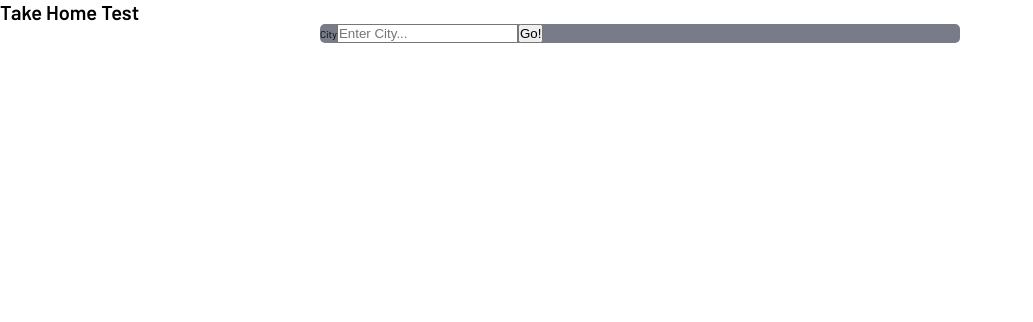
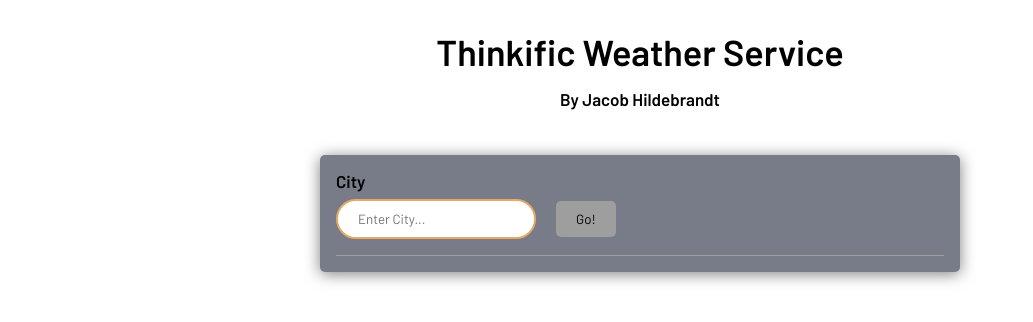
Before and after one commit to JakeHildy/weather-service-client, a React (Create React App) app: page / in a window 1280 px wide. Shown: the top 322 px of the page, without its empty margins (0-1033 px from the left). Built offline with nearby package versions, Linux system fonts and the light colour scheme.

Commit message:
Styled Form portion of UI

```diff
--- a/src/App.js
+++ b/src/App.js
@@ -3,8 +3,9 @@ import "./App.scss";
 
 function App() {
   return (
-    <div className="App">
-      <h1>Take Home Test</h1>
+    <div className="app">
+      <h1 className="app__title">Thinkific Weather Service</h1>
+      <h2 className="app__author">By Jacob Hildebrandt</h2>
       <WeatherService />
     </div>
   );
--- a/src/App.scss
+++ b/src/App.scss
@@ -14,3 +14,21 @@ html {
   font-family: "Barlow", sans-serif;
   color: #000;
 }
+
+.app {
+  display: flex;
+  flex-direction: column;
+  justify-content: center;
+  align-items: center;
+  padding: 3rem;
+
+  &__title {
+    margin-bottom: 1.6rem;
+    font-size: 3.6rem;
+  }
+
+  &__author {
+    font-size: 1.7rem;
+    margin-bottom: 4.6rem;
+  }
+}
--- a/src/components/WeatherService/WeatherService.jsx
+++ b/src/components/WeatherService/WeatherService.jsx
@@ -59,6 +59,7 @@ export class WeatherService extends Component {
           <label className="weather-service__form--label" htmlFor="input-city">
             City
           </label>
+          <div className="weather-service__form--cta">
             <input
               className="weather-service__form--input"
               type="text"
@@ -68,6 +69,7 @@ export class WeatherService extends Component {
               onChange={this.handleChange}
             />
             <button className="weather-service__form--button">Go!</button>
+          </div>
         </form>
         {this.state.weatherLoaded && (
           <div className="weather-service__info">
--- a/src/components/WeatherService/WeatherService.scss
+++ b/src/components/WeatherService/WeatherService.scss
@@ -1,21 +1,55 @@
 ///////////////////////////////
 // COLOURS
 $color-background: #777c88;
+$color-border: #e6aa67;
+$color-button: #9e9e9e;
+$color-separator: #9e9e9e;
+
+///////////////////////////////
+// SHADOWS
+$shadow: 0rem 0.2rem 1.5rem rgba(0, 0, 0, 0.5);
 
 .weather-service {
   margin: 0 auto;
   width: 50vw;
   background-color: $color-background;
   border-radius: 5px;
+  padding: 1.6rem;
+  box-shadow: $shadow;
 
   &__form {
+    display: flex;
+    flex-direction: column;
+    border-bottom: 1px solid $color-separator;
+    padding-bottom: 1.6rem;
+
     &--label {
+      font-size: 1.7rem;
+      font-weight: 600;
+      margin-bottom: 0.8rem;
     }
 
     &--input {
+      padding: 1rem 2rem;
+      border-radius: 20px;
+      border: 2px solid $color-border;
+      font-family: inherit;
+      outline: none;
+      margin-right: 2rem;
     }
 
     &--button {
+      padding: 1rem 2rem;
+      border-radius: 5px;
+      border: none;
+      background-color: $color-button;
+      cursor: pointer;
+      font-family: inherit;
+      transition: all 0.2s;
+
+      &:hover {
+        background-color: darken($color-button, 5);
+      }
     }
   }
 
```
Lines whose indentation alone changed are shown as unchanged.
